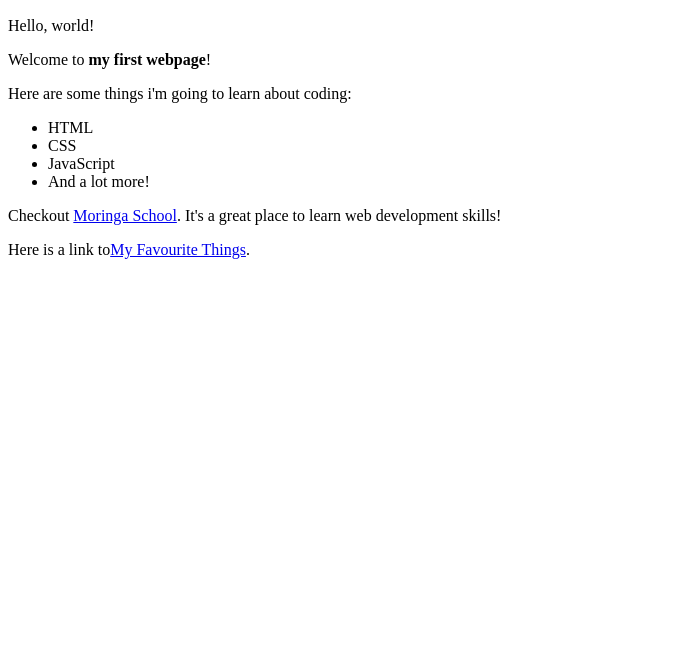
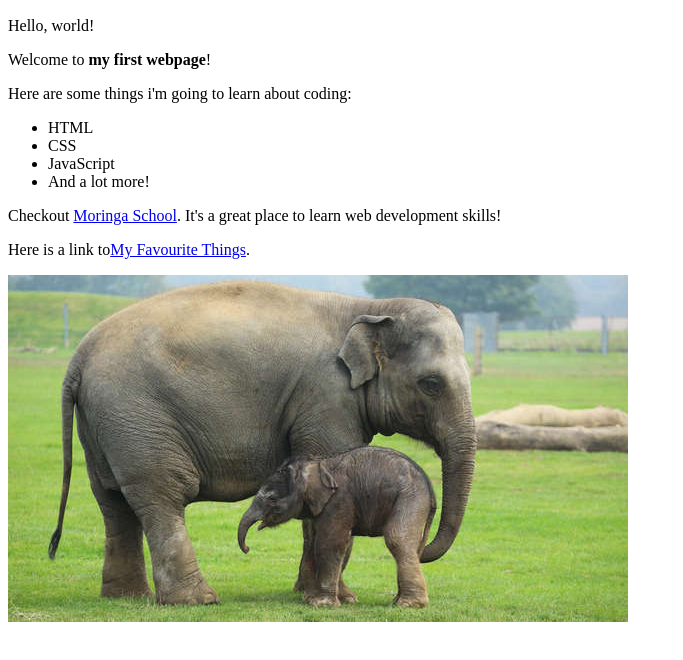
Before and after one commit to AnumAsif/my-first-webpage, a plain HTML site: page my-first-webpage.html in a window 1280 px wide. Shown: the part 110-770 px from the top of the page, without its empty margins (0-683 px from the left). Drawn offline with Linux system fonts and the light colour scheme.

Commit message:
add an image tag

```diff
--- a/my-first-webpage.html
+++ b/my-first-webpage.html
@@ -19,5 +19,6 @@
     <p>Checkout <a href="http://moringaschool.com/">Moringa School</a>.
       It's a great place to learn web development skills!</p>
     <p>Here is a link to<a href="my-favorite-things.html">My Favourite Things</a>.</p>
+    <img src="images/elephant.jpg" alt="picture of an elephant">
   </body>
 </html>
```
Also changed, not shown: images/elephant.jpg (added).
